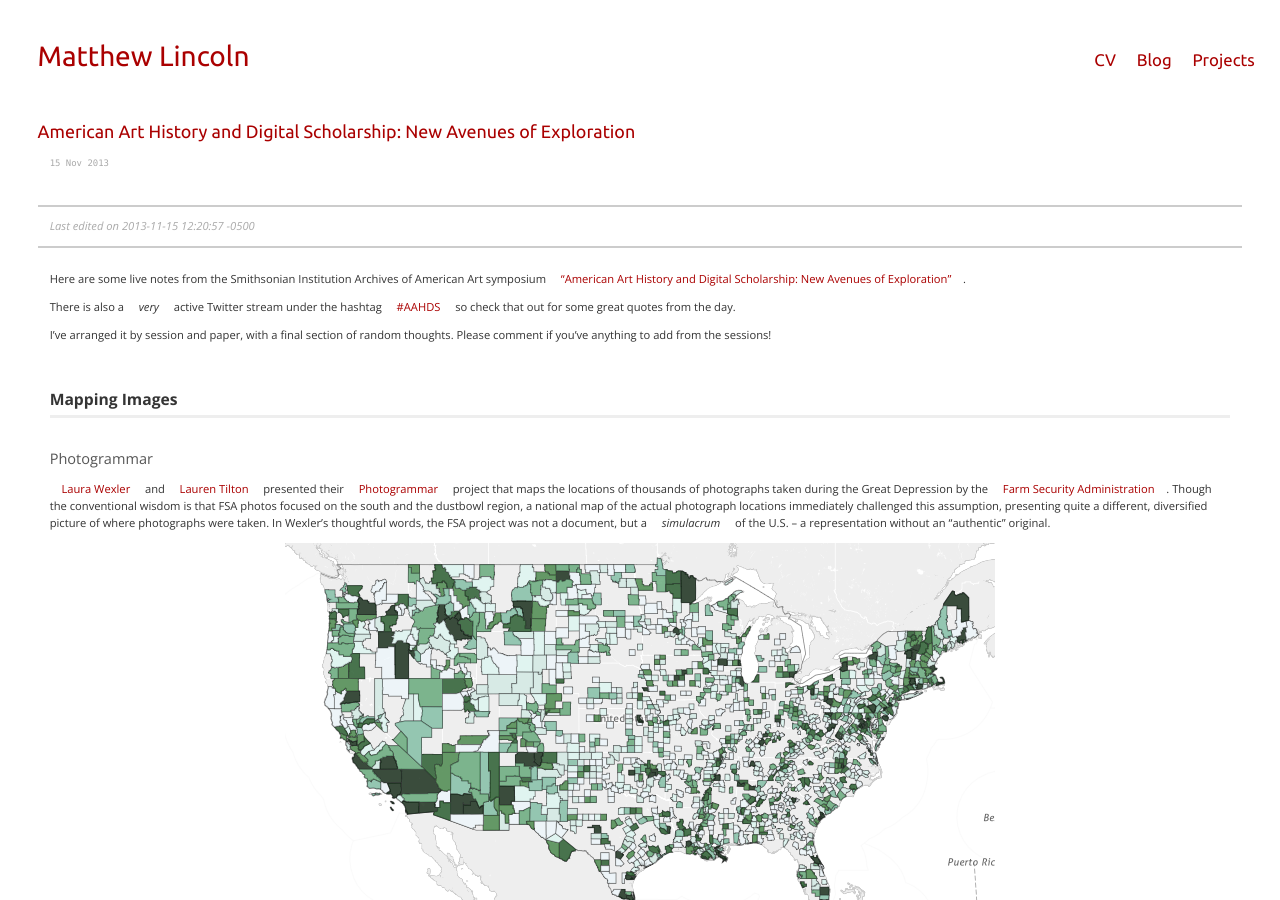
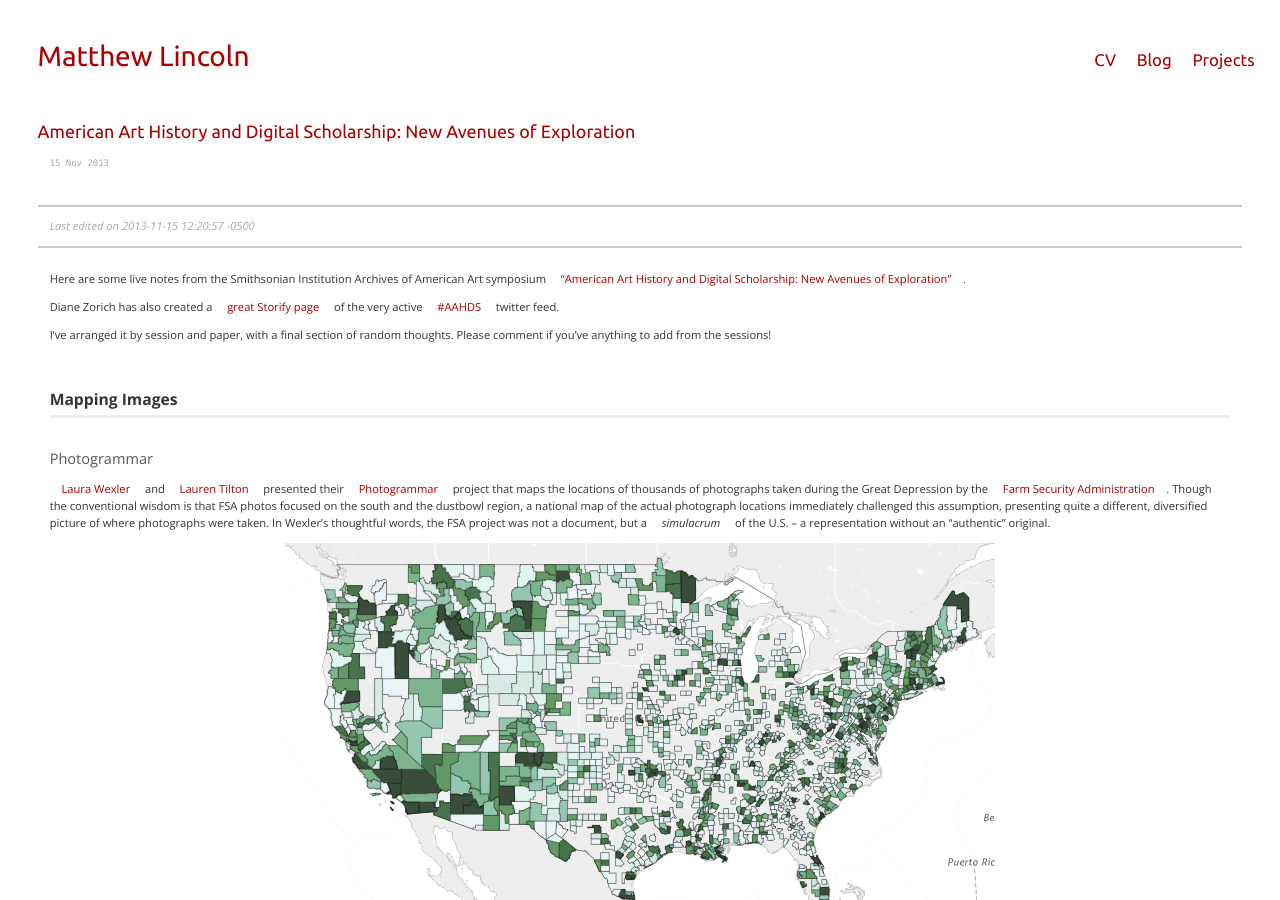
Before and after one commit to mdlincoln/mdlincoln.github.io, a Jekyll site: the page built from _posts/2013-11-15-american-art-history-and-digital-scholarship.md, in a window 1280 px wide and 900 px high. Built offline with Jekyll 4.4.1, drawn with Linux system fonts in a browser that asks for light colours; comment, search, counter and statistics services are not loaded.

Commit message:
Change feed to Zorich storify site

```diff
--- a/_posts/2013-11-15-american-art-history-and-digital-scholarship.md
+++ b/_posts/2013-11-15-american-art-history-and-digital-scholarship.md
@@ -14,7 +14,7 @@ tags:
 
 Here are some live notes from the Smithsonian Institution Archives of American Art symposium ["American Art History and Digital Scholarship: New Avenues of Exploration"](http://www.aaa.si.edu/symposium).
 
-There is also a *very* active Twitter stream under the hashtag [#AAHDS](https://twitter.com/search?q=aahds) so check that out for some great quotes from the day.
+Diane Zorich has also created a [great Storify page](http://storify.com/dzorich/american-art-history-and-digital-scholarship-1?utm_medium=sfy.co-twitter&utm_source=t.co&utm_campaign=&awesm=sfy.co_cUSj&utm_content=storify-pingback) of the very active [#AAHDS](https://twitter.com/search?q=aahds) twitter feed.
 
 I've arranged it by session and paper, with a final section of random thoughts. Please comment if you've anything to add from the sessions!
 
```
